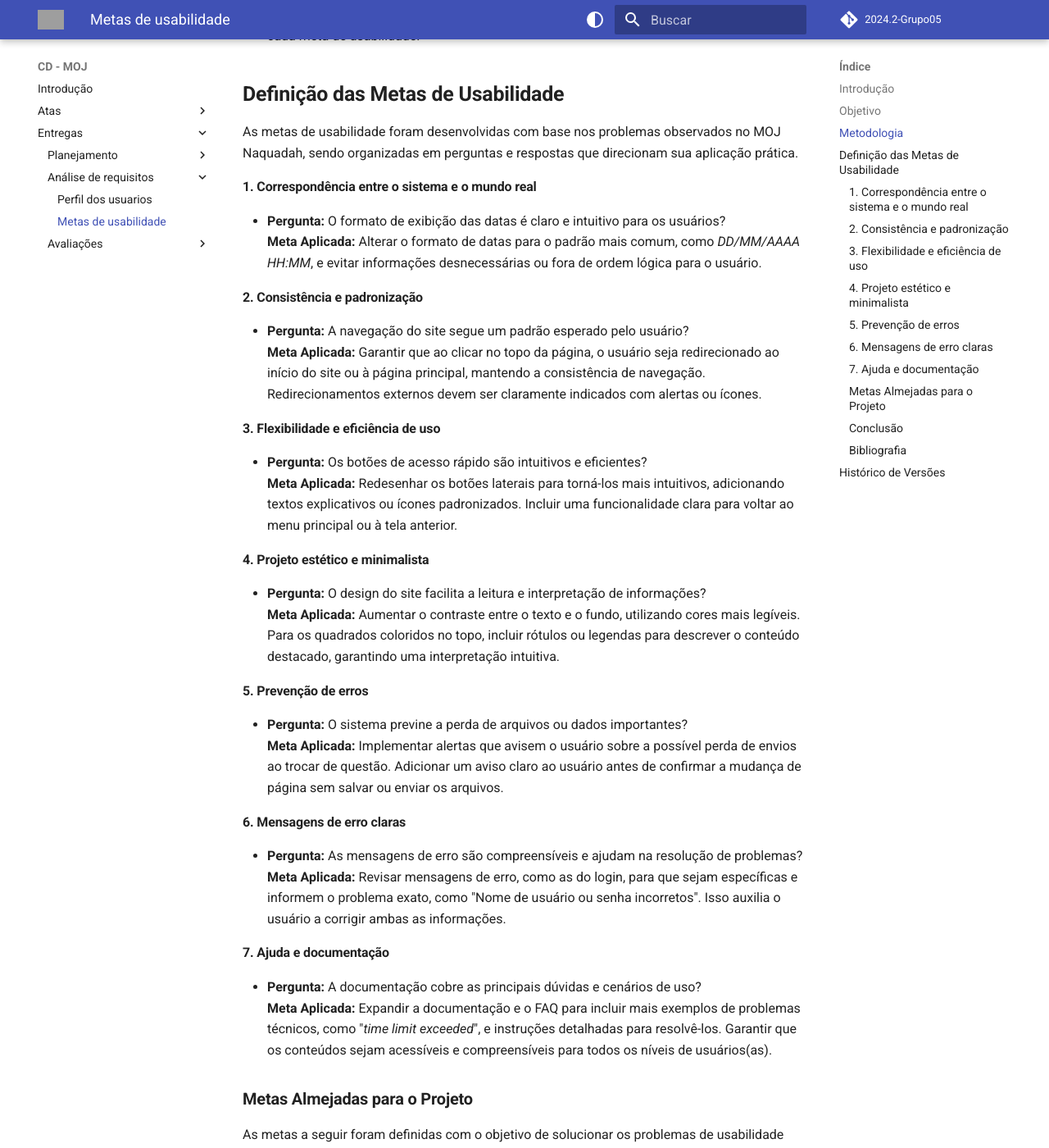
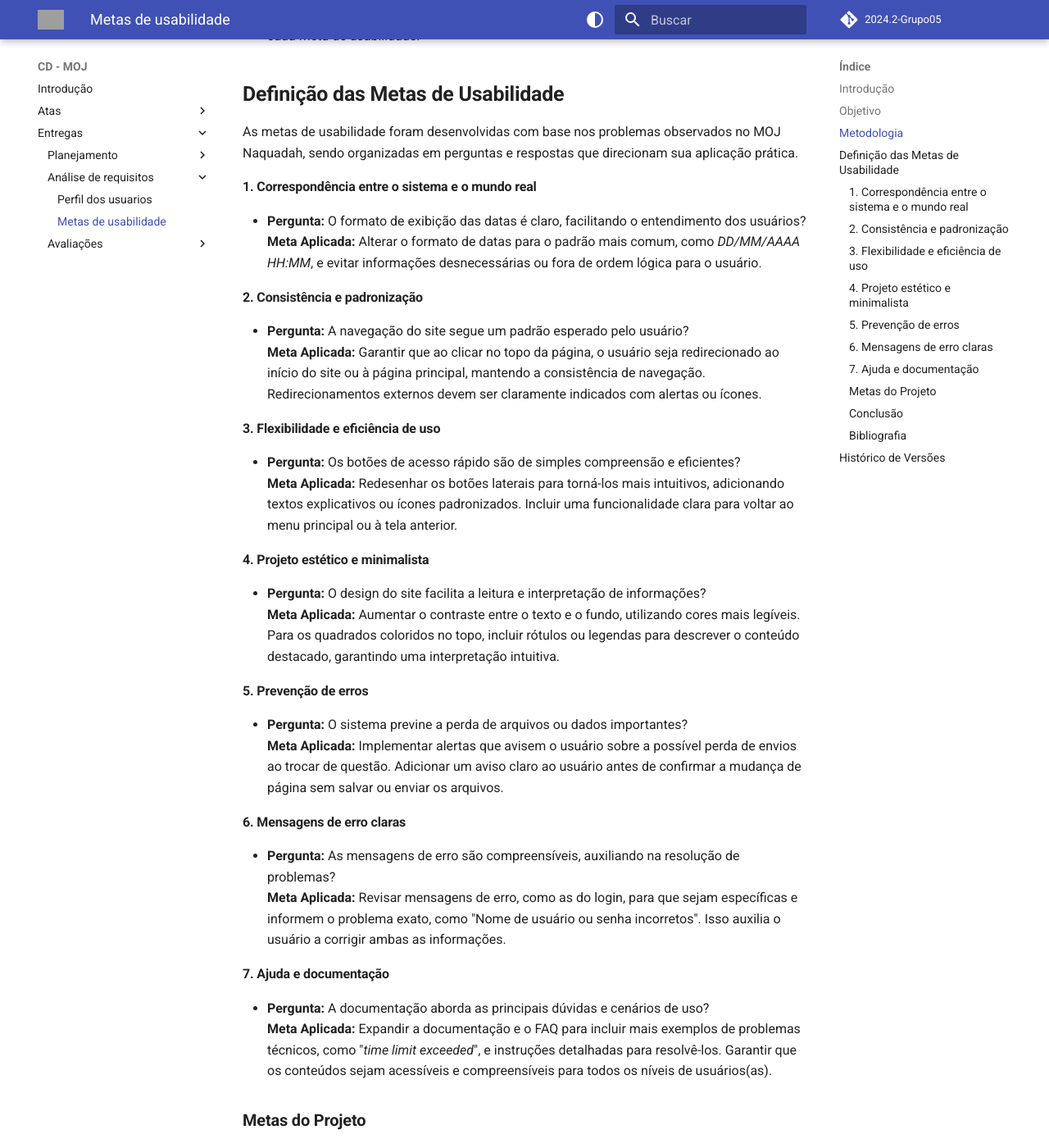
Before and after one commit to Interacao-Humano-Computador/2024.2-Grupo05, an MkDocs documentation site: the page built from docs/entregas/entrega_2/metas_de_usabilidade.md, in a window 1280 px wide and 1400 px high, scrolled down 949 px. Shown: the whole window at 82% size. Built offline with MkDocs 1.6.1 and Material for MkDocs 9.7.7, drawn with Linux system fonts in a browser that asks for light colours; comment, search, counter and statistics services are not loaded; the version menu is left out; some of the changed text lies outside the part shown; grey boxes are pictures that could not be loaded.

Commit message:
docs: revisar e ajustar metas de usabilidade

```diff
--- a/docs/entregas/entrega_2/metas_de_usabilidade.md
+++ b/docs/entregas/entrega_2/metas_de_usabilidade.md
@@ -24,7 +24,7 @@ A metodologia utilizada para definir as metas de usabilidade baseia-se nos segui
 As metas de usabilidade foram desenvolvidas com base nos problemas observados no MOJ Naquadah, sendo organizadas em perguntas e respostas que direcionam sua aplicação prática.
 
 #### **1. Correspondência entre o sistema e o mundo real**
-- **Pergunta:** O formato de exibição das datas é claro e intuitivo para os usuários?
+- **Pergunta:** O formato de exibição das datas é claro, facilitando o entendimento dos usuários?
   **Meta Aplicada:** Alterar o formato de datas para o padrão mais comum, como *DD/MM/AAAA HH:MM*, e evitar informações desnecessárias ou fora de ordem lógica para o usuário.
 
 #### **2. Consistência e padronização**
@@ -32,7 +32,7 @@ As metas de usabilidade foram desenvolvidas com base nos problemas observados no
   **Meta Aplicada:** Garantir que ao clicar no topo da página, o usuário seja redirecionado ao início do site ou à página principal, mantendo a consistência de navegação. Redirecionamentos externos devem ser claramente indicados com alertas ou ícones.
 
 #### **3. Flexibilidade e eficiência de uso**
-- **Pergunta:** Os botões de acesso rápido são intuitivos e eficientes?
+- **Pergunta:** Os botões de acesso rápido são de simples compreensão e eficientes?
   **Meta Aplicada:** Redesenhar os botões laterais para torná-los mais intuitivos, adicionando textos explicativos ou ícones padronizados. Incluir uma funcionalidade clara para voltar ao menu principal ou à tela anterior.
 
 #### **4. Projeto estético e minimalista**
@@ -44,14 +44,14 @@ As metas de usabilidade foram desenvolvidas com base nos problemas observados no
   **Meta Aplicada:** Implementar alertas que avisem o usuário sobre a possível perda de envios ao trocar de questão. Adicionar um aviso claro ao usuário antes de confirmar a mudança de página sem salvar ou enviar os arquivos.
 
 #### **6. Mensagens de erro claras**
-- **Pergunta:** As mensagens de erro são compreensíveis e ajudam na resolução de problemas?
+- **Pergunta:** As mensagens de erro são compreensíveis, auxiliando na resolução de problemas?
   **Meta Aplicada:** Revisar mensagens de erro, como as do login, para que sejam específicas e informem o problema exato, como "Nome de usuário ou senha incorretos". Isso auxilia o usuário a corrigir ambas as informações.
 
 #### **7. Ajuda e documentação**
-- **Pergunta:** A documentação cobre as principais dúvidas e cenários de uso?
+- **Pergunta:** A documentação aborda as principais dúvidas e cenários de uso?
   **Meta Aplicada:** Expandir a documentação e o FAQ para incluir mais exemplos de problemas técnicos, como "*time limit exceeded*", e instruções detalhadas para resolvê-los. Garantir que os conteúdos sejam acessíveis e compreensíveis para todos os níveis de usuários(as).
 
-### **Metas Almejadas para o Projeto**
+### **Metas do Projeto**
 
 As metas a seguir foram definidas com o objetivo de solucionar os problemas de usabilidade identificados no MOJ Naquadah. Elas priorizam aspectos essenciais para melhorar a clareza, eficiência e suporte ao usuário(a), garantindo uma experiência digital mais intuitiva e acessível. As metas críticas incluem:
 
```
Also changed, not shown: other parts of docs/entregas/entrega_2/metas_de_usabilidade.md (+1 -1 lines).
